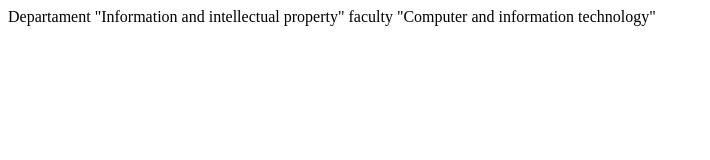
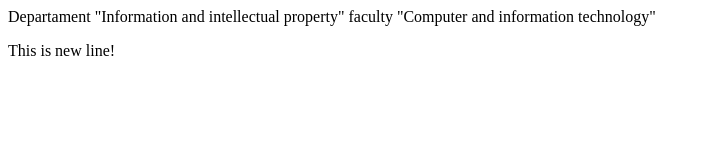
Before and after one commit to Ueasyj/project2, a plain HTML site: page index.html in a window 1280 px wide. Shown: the whole page, without its empty margins (0-710 px from the left). Drawn offline with Linux system fonts and the light colour scheme.

Commit message:
Added new line
New tag and content

```diff
--- a/index.html
+++ b/index.html
@@ -9,5 +9,6 @@
         Departament "Information and intellectual property"
         faculty "Computer and information technology"
     </div>
+    <p>This is new line!</p>
 </body>
 </html>
```
